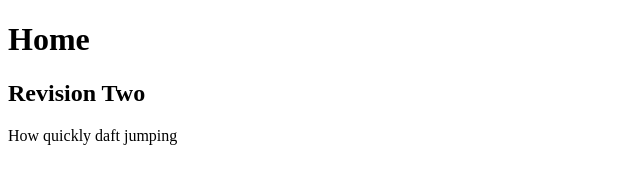
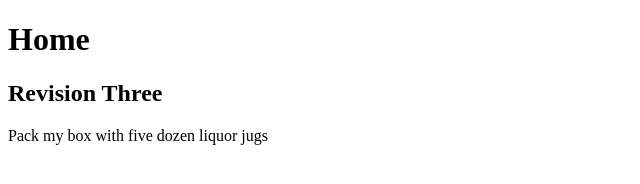
Before and after one commit to nfletcher08/project1, a plain HTML site: page index.html in a window 1280 px wide. Shown: the whole page, without its empty margins (0-640 px from the left). Drawn offline with Linux system fonts and the light colour scheme.

Commit message:
Revisin three

```diff
--- a/index.html
+++ b/index.html
@@ -8,8 +8,8 @@
 <body>
 
 		<h1>Home</h1>
-		<h2>Revision Two</h2>
-		<p>How quickly daft jumping </p>
+		<h2>Revision Three</h2>
+		<p>Pack my box with five dozen liquor jugs</p>
 
 </body>
 </html>
```
